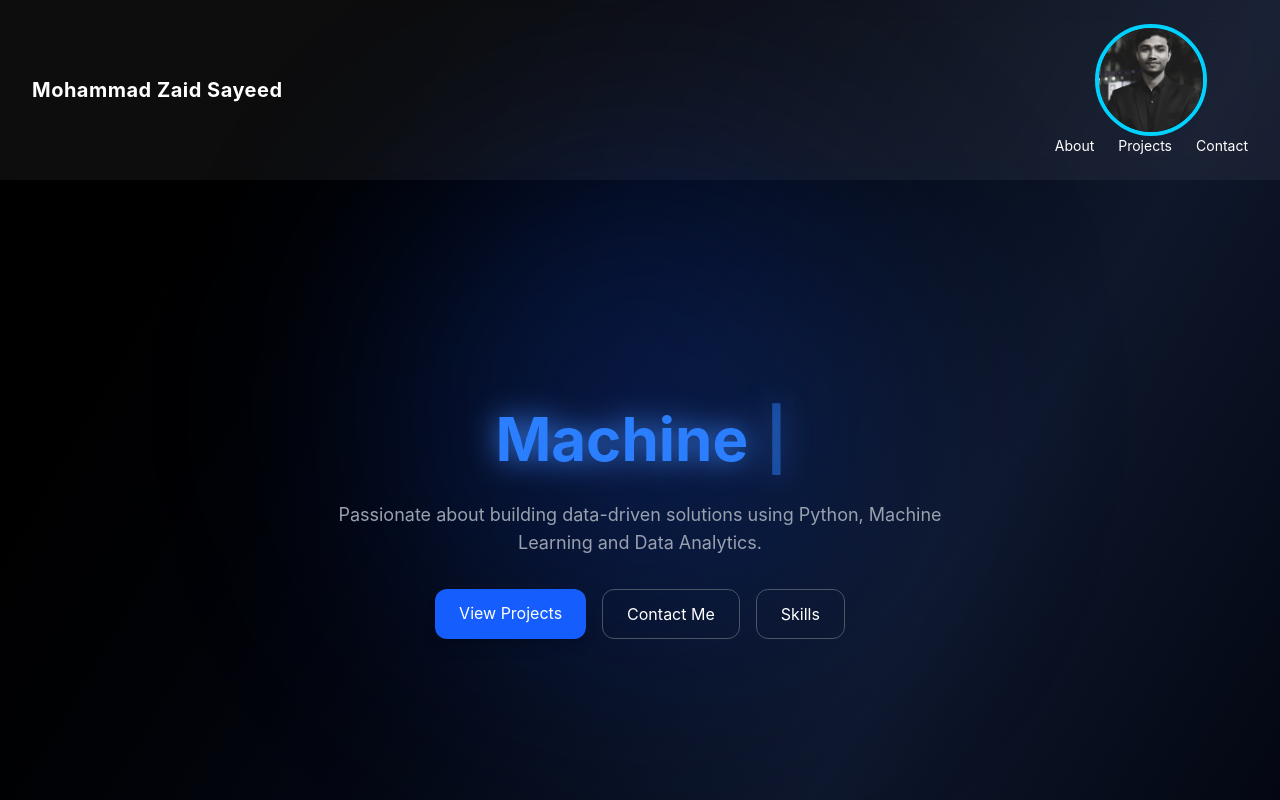
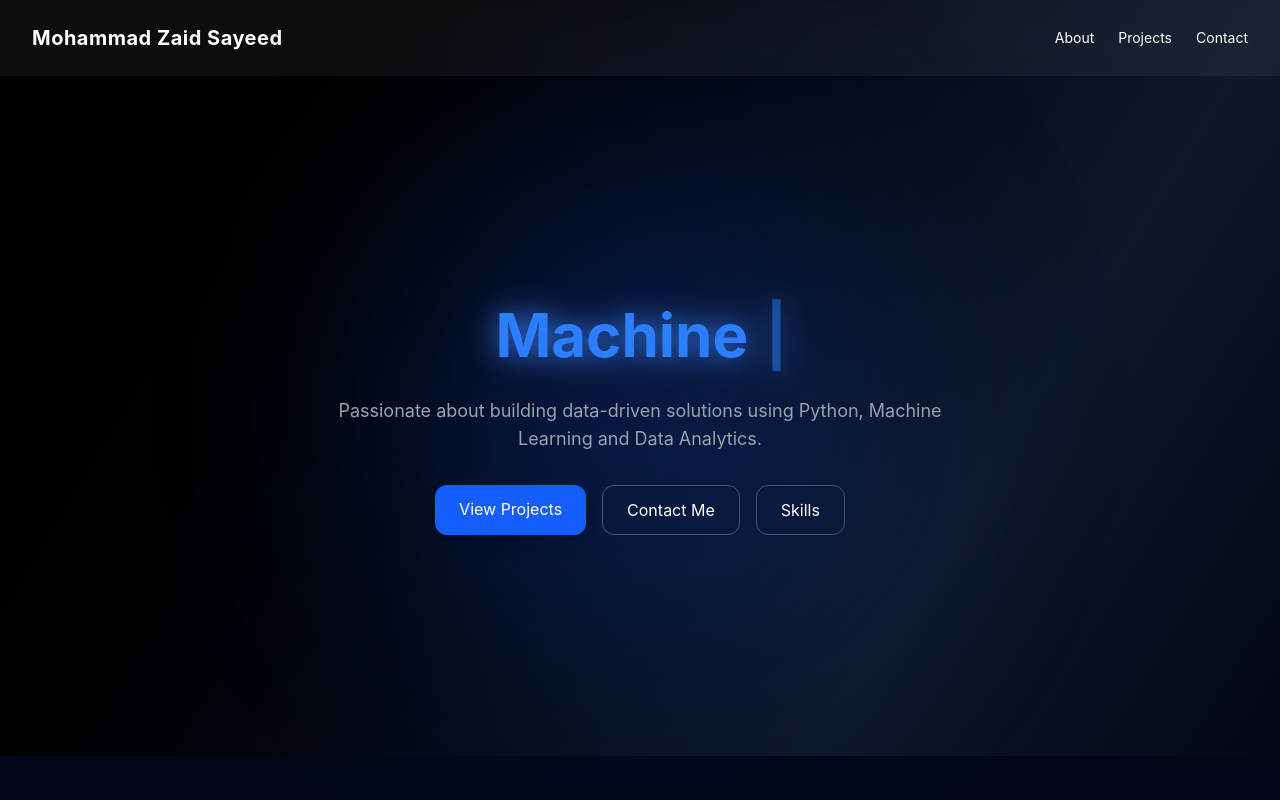
Before and after one commit to zaidsayeed17/zaid-portfolio, a React (Vite) app: page / in a window 1280 px wide. Shown: the top 800 px of the page. Built offline with nearby package versions, Linux system fonts and the light colour scheme.

Commit message:
Remove profile image from App component
Removed the image of Zaid Sayeed from the App component.

```diff
--- a/src/App.jsx
+++ b/src/App.jsx
@@ -10,11 +10,7 @@
           Mohammad Zaid Sayeed
         </h1>
         <div className="space-x-6 text-sm">
-           <img
-            src="/zaid.png"
-            alt="Zaid Sayeed"
-            className="w-28 h-28 rounded-full border-4 border-[#00d2ff] object-cover mx-auto"
-          />
+
           <a href="#about" className="hover:text-blue-400 transition">About</a>
           <a href="#projects" className="hover:text-blue-400 transition">Projects</a>
           <a href="#contact" className="hover:text-blue-400 transition">Contact</a>
```
